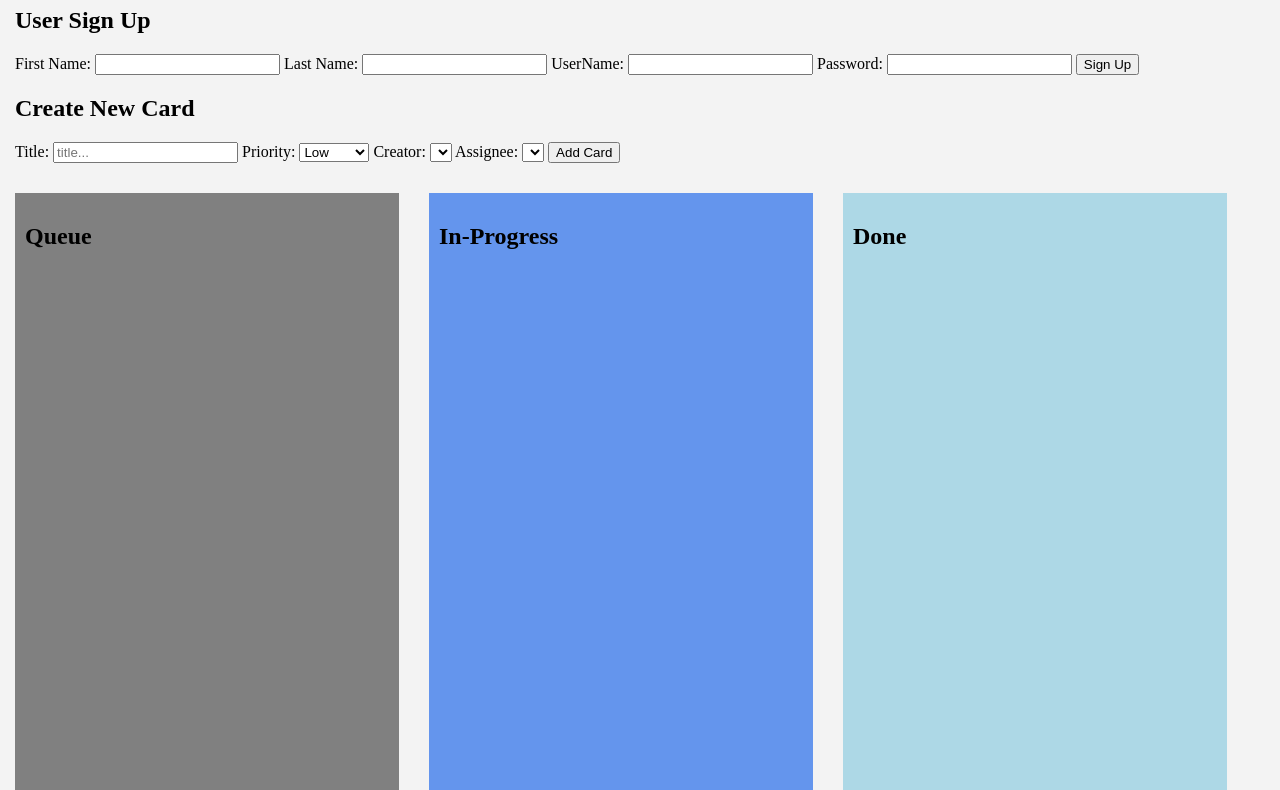
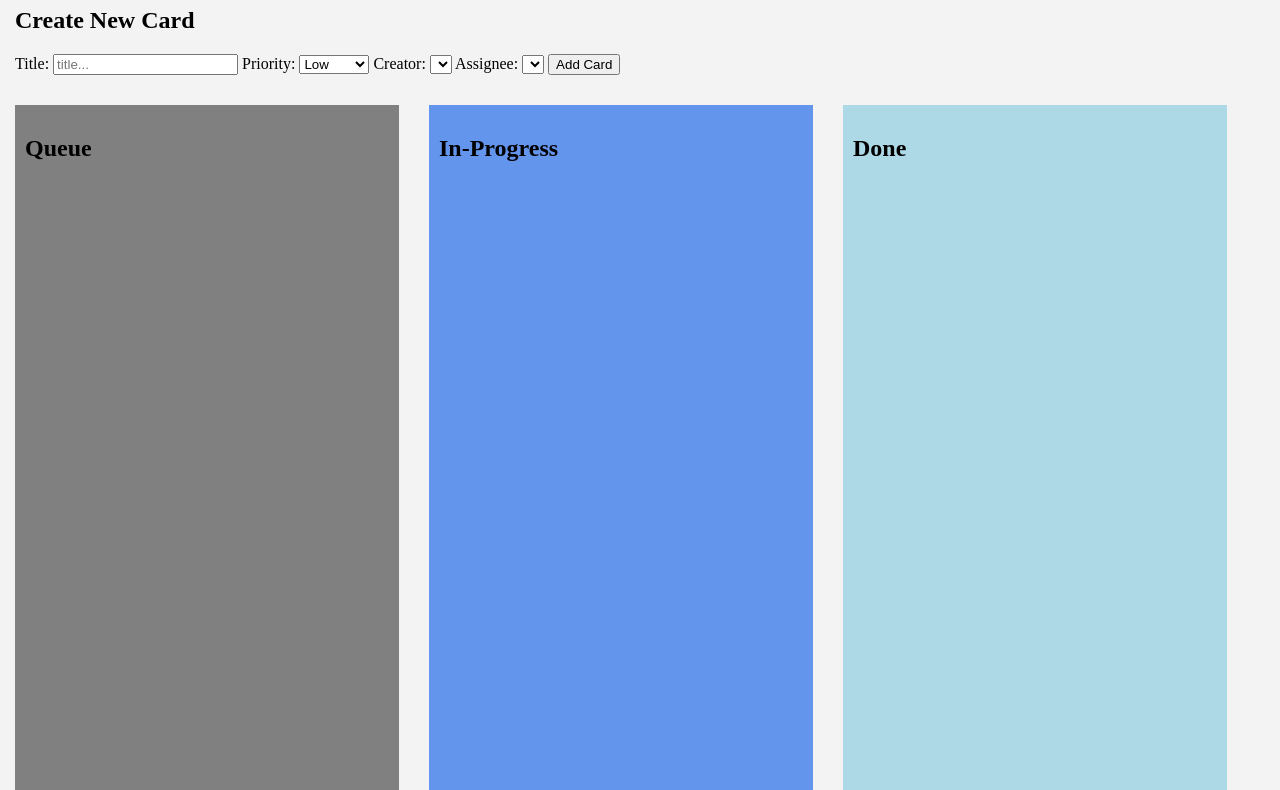
Before and after one commit to kwhitejr/kanbangular, a website: page public/dashboard/index.html in a window 1280 px wide. Shown: the part 73-863 px from the top of the page. Drawn offline with nearby package versions, Linux system fonts and the light colour scheme; some packages are replaced by stand-ins of ours; no server answers.

Commit message:
removed user sign up from tasks page

```diff
--- a/public/dashboard/templates/tasks.html
+++ b/public/dashboard/templates/tasks.html
@@ -1,14 +1,3 @@
-<div class="make-user" >
-  <h2>User Sign Up</h2>
-  <form ng-submit="createUser($event)">
-    First Name: <input name="firstName" type="text" required/>
-    Last Name: <input name="lastName" type="text" required/>
-    UserName: <input name="username" type="text" required/>
-    Password: <input name="password" type="password" required/>
-    <button type="submit">Sign Up</button>
-  </form>
-</div>
-
 <div class="card-maker" >
   <h2>Create New Card</h1>
   <form ng-submit="createCard($event)">
```
